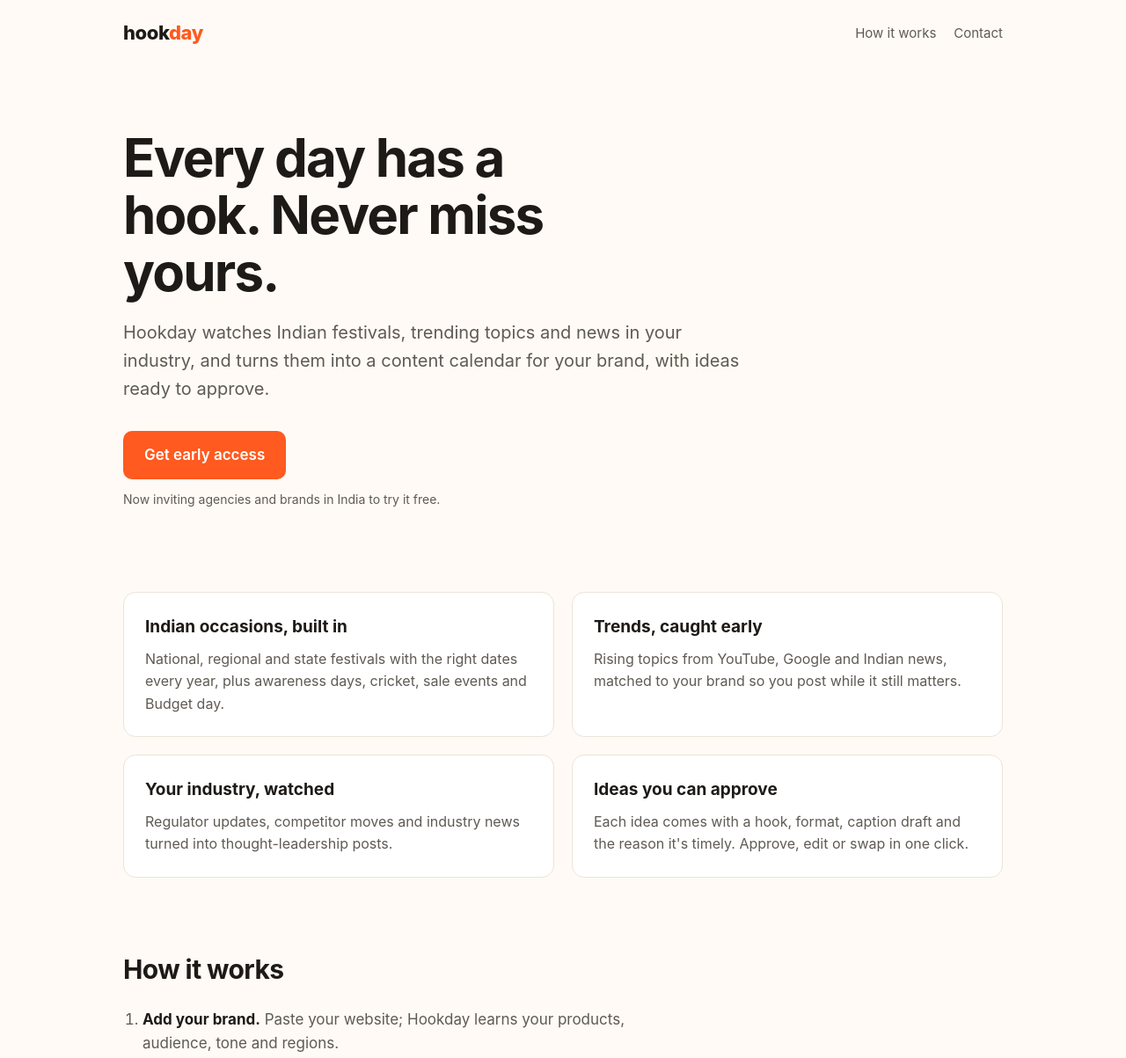
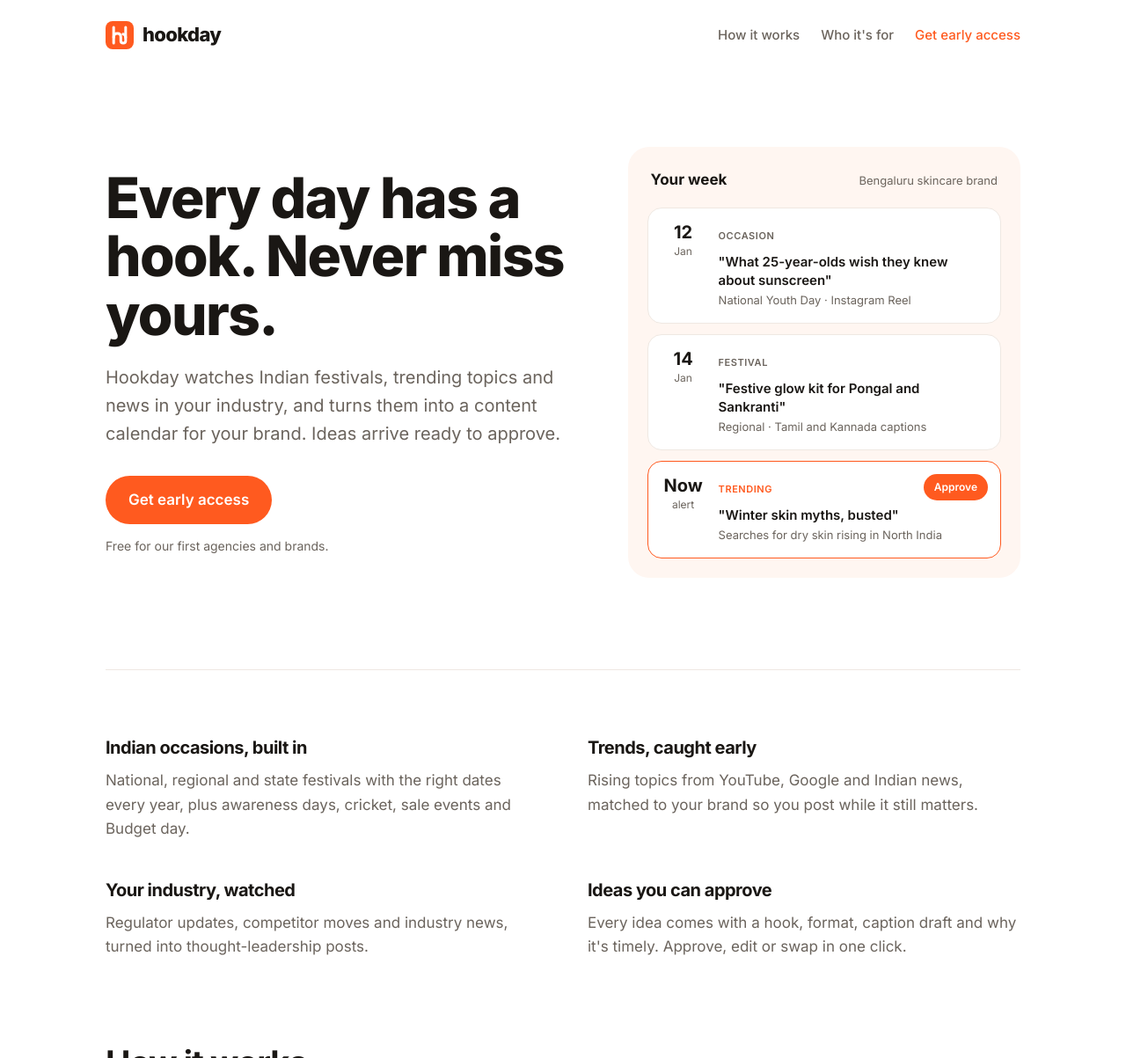
Before and after one commit to sunainayadav27/tryhookday, a plain HTML site: page site/index.html in a window 1280 px wide. Shown: the top 1203 px of the page at 88% size. Drawn offline with Linux system fonts and the light colour scheme.

Commit message:
Redesign home page: hero with calendar preview, audiences, early-access CTA
Co-Authored-By: Claude Opus 5.5 <noreply@anthropic.com>
Claude-Session: https://claude.ai/code/session_01PTnWzWkvbzm8nBPZUNN2K6

```diff
--- a/site/index.html
+++ b/site/index.html
@@ -5,42 +5,97 @@
   <meta name="viewport" content="width=device-width, initial-scale=1">
   <title>Hookday: know what to post, every day</title>
   <meta name="description" content="Hookday tracks Indian festivals, trends and industry news and turns them into a ready-to-approve content calendar for your brand.">
+  <meta property="og:title" content="Hookday: know what to post, every day">
+  <meta property="og:description" content="Indian festivals, trends and industry news, turned into a content calendar for your brand.">
+  <meta property="og:image" content="https://hookday.in/assets/hookday-facebook-cover-1640x624.png">
   <link rel="icon" href="assets/hookday-icon-1024.png">
+  <link rel="preconnect" href="https://fonts.googleapis.com">
+  <link rel="preconnect" href="https://fonts.gstatic.com" crossorigin>
+  <link href="https://fonts.googleapis.com/css2?family=Inter:wght@400;500;600;700;800&display=swap" rel="stylesheet">
   <link rel="stylesheet" href="styles.css">
 </head>
 <body>
   <div class="wrap">
     <header class="site">
-      <a class="logo" href="/">hook<span>day</span></a>
-      <nav><a href="#how">How it works</a><a href="mailto:hello@hookday.in">Contact</a></nav>
+      <a class="logo" href="/"><img src="assets/hookday-icon.svg" alt="" width="32" height="32">hookday</a>
+      <nav><a href="#how">How it works</a><a href="#who">Who it's for</a><a class="nav-cta" href="#early-access">Get early access</a></nav>
     </header>
 
     <section class="hero">
-      <h1>Every day has a hook. Never miss yours.</h1>
-      <p class="lead">Hookday watches Indian festivals, trending topics and news in your industry, and turns them into a content calendar for your brand, with ideas ready to approve.</p>
-      <a class="btn" href="mailto:hello@hookday.in?subject=Hookday%20early%20access">Get early access</a>
-      <p class="note">Now inviting agencies and brands in India to try it free.</p>
+      <div class="hero-text">
+        <h1>Every day has a hook. Never miss yours.</h1>
+        <p class="lead">Hookday watches Indian festivals, trending topics and news in your industry, and turns them into a content calendar for your brand. Ideas arrive ready to approve.</p>
+        <a class="btn" href="#early-access">Get early access</a>
+        <p class="note">Free for our first agencies and brands.</p>
+      </div>
+
+      <div class="mock" aria-label="Example of a Hookday content calendar">
+        <div class="mock-head">
+          <span class="mock-title">Your week</span>
+          <span class="mock-brand">Bengaluru skincare brand</span>
+        </div>
+        <div class="idea">
+          <div class="idea-date"><b>12</b><span>Jan</span></div>
+          <div class="idea-body">
+            <span class="tag">Occasion</span>
+            <p class="idea-hook">"What 25-year-olds wish they knew about sunscreen"</p>
+            <p class="idea-why">National Youth Day · Instagram Reel</p>
+          </div>
+        </div>
+        <div class="idea">
+          <div class="idea-date"><b>14</b><span>Jan</span></div>
+          <div class="idea-body">
+            <span class="tag">Festival</span>
+            <p class="idea-hook">"Festive glow kit for Pongal and Sankranti"</p>
+            <p class="idea-why">Regional · Tamil and Kannada captions</p>
+          </div>
+        </div>
+        <div class="idea hot">
+          <div class="idea-date"><b>Now</b><span>alert</span></div>
+          <div class="idea-body">
+            <span class="tag tag-hot">Trending</span>
+            <p class="idea-hook">"Winter skin myths, busted"</p>
+            <p class="idea-why">Searches for dry skin rising in North India</p>
+          </div>
+          <span class="approve">Approve</span>
+        </div>
+      </div>
     </section>
 
-    <div class="grid">
-      <div class="card"><h3>Indian occasions, built in</h3><p>National, regional and state festivals with the right dates every year, plus awareness days, cricket, sale events and Budget day.</p></div>
-      <div class="card"><h3>Trends, caught early</h3><p>Rising topics from YouTube, Google and Indian news, matched to your brand so you post while it still matters.</p></div>
-      <div class="card"><h3>Your industry, watched</h3><p>Regulator updates, competitor moves and industry news turned into thought-leadership posts.</p></div>
-      <div class="card"><h3>Ideas you can approve</h3><p>Each idea comes with a hook, format, caption draft and the reason it's timely. Approve, edit or swap in one click.</p></div>
-    </div>
+    <section class="features">
+      <div class="feature"><h3>Indian occasions, built in</h3><p>National, regional and state festivals with the right dates every year, plus awareness days, cricket, sale events and Budget day.</p></div>
+      <div class="feature"><h3>Trends, caught early</h3><p>Rising topics from YouTube, Google and Indian news, matched to your brand so you post while it still matters.</p></div>
+      <div class="feature"><h3>Your industry, watched</h3><p>Regulator updates, competitor moves and industry news, turned into thought-leadership posts.</p></div>
+      <div class="feature"><h3>Ideas you can approve</h3><p>Every idea comes with a hook, format, caption draft and why it's timely. Approve, edit or swap in one click.</p></div>
+    </section>
 
     <section class="how" id="how">
       <h2>How it works</h2>
-      <ol>
-        <li><strong>Add your brand.</strong> Paste your website; Hookday learns your products, audience, tone and regions.</li>
-        <li><strong>Get your calendar.</strong> A two-week plan mixing festivals, trends, industry news and your evergreen themes.</li>
-        <li><strong>Approve and post.</strong> Edit what you like, export it, or send it to the tools you already use.</li>
-      </ol>
+      <div class="steps">
+        <div class="step"><span class="num">1</span><h3>Add your brand</h3><p>Paste your website. Hookday learns your products, audience, tone and regions.</p></div>
+        <div class="step"><span class="num">2</span><h3>Get your calendar</h3><p>A two-week plan mixing festivals, trends, industry news and your own themes.</p></div>
+        <div class="step"><span class="num">3</span><h3>Approve and post</h3><p>Edit what you like, export it, or send it to the tools you already use.</p></div>
+      </div>
+    </section>
+
+    <section class="who" id="who">
+      <h2>Who it's for</h2>
+      <div class="steps">
+        <div class="step"><h3>Agencies</h3><p>Plan calendars for every client in minutes, and share them for approval.</p></div>
+        <div class="step"><h3>Brands</h3><p>A content strategist that never sleeps, for teams of one to ten.</p></div>
+        <div class="step"><h3>Freelancers</h3><p>Stay on top of every niche you manage without the daily scroll.</p></div>
+      </div>
+    </section>
+
+    <section class="cta" id="early-access">
+      <h2>Be one of our first brands</h2>
+      <p>We're inviting a small group of agencies and brands in India to use Hookday free and shape what we build.</p>
+      <a class="btn btn-light" href="mailto:hello@hookday.in?subject=Hookday%20early%20access&body=Name%3A%0ACompany%3A%0AWebsite%3A%0AAgency%20or%20brand%3F%3A">Request early access</a>
     </section>
 
     <footer class="site">
       <span>&copy; 2026 Hookday. Made in India.</span>
-      <span><a href="privacy.html">Privacy policy</a> &nbsp;·&nbsp; <a href="terms.html">Terms</a> &nbsp;·&nbsp; <a href="data-deletion.html">Data deletion</a> &nbsp;·&nbsp; <a href="mailto:hello@hookday.in">hello@hookday.in</a></span>
+      <span><a href="privacy.html">Privacy</a> · <a href="terms.html">Terms</a> · <a href="data-deletion.html">Data deletion</a> · <a href="mailto:hello@hookday.in">hello@hookday.in</a></span>
     </footer>
   </div>
 </body>
--- a/site/styles.css
+++ b/site/styles.css
@@ -1,24 +1,27 @@
 :root {
-  --bg: #fffaf5;
-  --ink: #1d1a17;
-  --muted: #5f5a54;
+  --bg: #ffffff;
+  --soft: #fff6f1;
+  --ink: #1a1714;
+  --muted: #6b645d;
   --accent: #ff5a1f;
-  --accent-ink: #ffffff;
+  --accent-soft: #ffe8dd;
+  --line: #efe8e2;
   --card: #ffffff;
-  --line: #ece4da;
-  --max: 1040px;
+  --max: 1080px;
 }
 @media (prefers-color-scheme: dark) {
   :root {
-    --bg: #141210;
-    --ink: #f4efe9;
-    --muted: #b3aba2;
-    --card: #1e1b18;
-    --line: #2f2a25;
+    --bg: #121110;
+    --soft: #1b1816;
+    --ink: #f4efea;
+    --muted: #aaa29a;
+    --accent-soft: #3a2116;
+    --line: #2a2623;
+    --card: #1b1816;
   }
 }
 * { box-sizing: border-box; }
-html { -webkit-text-size-adjust: 100%; }
+html { -webkit-text-size-adjust: 100%; scroll-behavior: smooth; }
 body {
   margin: 0;
   background: var(--bg);
@@ -26,48 +29,76 @@ body {
   font: 17px/1.6 "Inter", system-ui, -apple-system, "Segoe UI", Roboto, sans-serif;
 }
 a { color: var(--accent); }
+h1, h2, h3 { letter-spacing: -0.025em; }
 .wrap { max-width: var(--max); margin: 0 auto; padding: 0 20px; }
 
-header.site {
-  display: flex; align-items: center; justify-content: space-between;
-  padding: 20px 0;
-}
-.logo { font-weight: 800; font-size: 22px; letter-spacing: -0.02em; color: var(--ink); text-decoration: none; }
-.logo span { color: var(--accent); }
-nav a { color: var(--muted); text-decoration: none; margin-left: 20px; font-size: 15px; }
+/* Header */
+header.site { display: flex; align-items: center; justify-content: space-between; padding: 22px 0; gap: 16px; }
+.logo { display: inline-flex; align-items: center; gap: 10px; font-weight: 800; font-size: 22px; letter-spacing: -0.03em; color: var(--ink); text-decoration: none; }
+.logo img { border-radius: 8px; display: block; }
+nav { display: flex; align-items: center; gap: 24px; }
+nav a { color: var(--muted); text-decoration: none; font-size: 15px; font-weight: 500; }
 nav a:hover { color: var(--ink); }
+nav a.nav-cta { color: var(--accent); }
+@media (max-width: 640px) { nav a:not(.nav-cta) { display: none; } }
 
-.hero { padding: 72px 0 56px; }
-.hero h1 { font-size: clamp(36px, 6vw, 60px); line-height: 1.08; letter-spacing: -0.03em; margin: 0 0 20px; max-width: 14ch; }
-.hero p.lead { font-size: 20px; color: var(--muted); max-width: 56ch; margin: 0 0 32px; }
-.btn {
-  display: inline-block; background: var(--accent); color: var(--accent-ink);
-  padding: 14px 24px; border-radius: 10px; font-weight: 600; text-decoration: none;
-}
+/* Buttons */
+.btn { display: inline-block; background: var(--accent); color: #fff; padding: 14px 26px; border-radius: 999px; font-weight: 600; text-decoration: none; }
 .btn:hover { filter: brightness(0.95); }
-.note { color: var(--muted); font-size: 14px; margin-top: 12px; }
+.btn-light { background: #fff; color: var(--accent); }
 
-.grid { display: grid; grid-template-columns: 1fr; gap: 20px; padding: 24px 0 64px; }
-@media (min-width: 700px) { .grid { grid-template-columns: 1fr 1fr; } }
-.card { background: var(--card); border: 1px solid var(--line); border-radius: 14px; padding: 24px; }
-.card h3 { margin: 0 0 8px; font-size: 19px; }
-.card p { margin: 0; color: var(--muted); font-size: 16px; }
+/* Hero */
+.hero { display: grid; grid-template-columns: 1fr; gap: 48px; align-items: center; padding: 56px 0 72px; }
+@media (min-width: 900px) { .hero { grid-template-columns: 1.1fr 0.9fr; padding: 88px 0 104px; } }
+.hero h1 { font-size: clamp(40px, 6vw, 64px); line-height: 1.04; margin: 0 0 22px; font-weight: 800; }
+.lead { font-size: 20px; color: var(--muted); margin: 0 0 32px; max-width: 34em; }
+.note { color: var(--muted); font-size: 14px; margin: 14px 0 0; }
 
-section.how { padding: 16px 0 72px; }
-section.how h2 { font-size: 30px; letter-spacing: -0.02em; margin: 0 0 20px; }
-section.how ol { padding-left: 22px; color: var(--muted); max-width: 60ch; }
-section.how li { margin-bottom: 10px; }
-section.how li strong { color: var(--ink); }
+/* Product mock */
+.mock { background: var(--soft); border-radius: 24px; padding: 22px; display: grid; gap: 12px; }
+.mock-head { display: flex; justify-content: space-between; align-items: baseline; padding: 2px 4px 6px; gap: 12px; }
+.mock-title { font-weight: 700; }
+.mock-brand { color: var(--muted); font-size: 13px; }
+.idea { position: relative; display: flex; gap: 16px; background: var(--card); border: 1px solid var(--line); border-radius: 16px; padding: 16px; }
+.idea.hot { border-color: var(--accent); }
+.idea-date { flex: 0 0 48px; text-align: center; line-height: 1.1; }
+.idea-date b { display: block; font-size: 20px; }
+.idea-date span { font-size: 12px; color: var(--muted); }
+.idea-body { min-width: 0; }
+.idea-hook { margin: 6px 0 2px; font-weight: 600; font-size: 15px; line-height: 1.4; }
+.idea-why { margin: 0; color: var(--muted); font-size: 13px; }
+.tag { display: inline-block; font-size: 11px; font-weight: 600; text-transform: uppercase; letter-spacing: 0.05em; color: var(--muted); }
+.tag-hot { color: var(--accent); }
+.approve { position: absolute; top: 14px; right: 14px; font-size: 12px; font-weight: 600; color: #fff; background: var(--accent); padding: 5px 12px; border-radius: 999px; }
+@media (max-width: 420px) { .approve { display: none; } }
 
+/* Features */
+.features { display: grid; grid-template-columns: 1fr; gap: 40px 56px; padding: 32px 0 88px; border-top: 1px solid var(--line); padding-top: 72px; }
+@media (min-width: 700px) { .features { grid-template-columns: 1fr 1fr; } }
+.feature h3 { margin: 0 0 8px; font-size: 20px; }
+.feature p { margin: 0; color: var(--muted); }
+
+/* How + who */
+.how, .who { padding: 0 0 88px; }
+.how h2, .who h2, .cta h2 { font-size: clamp(28px, 4vw, 38px); margin: 0 0 28px; }
+.steps { display: grid; grid-template-columns: 1fr; gap: 28px; }
+@media (min-width: 760px) { .steps { grid-template-columns: repeat(3, 1fr); gap: 32px; } }
+.step h3 { margin: 0 0 6px; font-size: 19px; }
+.step p { margin: 0; color: var(--muted); }
+.num { display: inline-flex; align-items: center; justify-content: center; width: 32px; height: 32px; border-radius: 50%; background: var(--accent-soft); color: var(--accent); font-weight: 700; font-size: 15px; margin-bottom: 14px; }
+
+/* CTA */
+.cta { background: var(--accent); color: #fff; border-radius: 28px; padding: 56px 28px; text-align: center; margin-bottom: 72px; }
+.cta h2 { margin-bottom: 12px; }
+.cta p { margin: 0 auto 28px; max-width: 32em; opacity: 0.95; }
+
+/* Legal pages */
 .legal { max-width: 760px; padding: 32px 0 72px; }
-.legal h1 { font-size: 36px; letter-spacing: -0.02em; margin: 0 0 6px; }
+.legal h1 { font-size: 36px; margin: 0 0 6px; }
 .legal .updated { color: var(--muted); margin: 0 0 32px; }
 .legal h2 { font-size: 22px; margin: 36px 0 10px; }
-.legal p, .legal li { color: var(--ink); }
 .legal ul, .legal ol { padding-left: 22px; }
 
-footer.site {
-  border-top: 1px solid var(--line); padding: 28px 0 40px; color: var(--muted); font-size: 14px;
-  display: flex; flex-wrap: wrap; gap: 12px 24px; justify-content: space-between;
-}
+/* Footer */
+footer.site { border-top: 1px solid var(--line); padding: 28px 0 40px; color: var(--muted); font-size: 14px; display: flex; flex-wrap: wrap; gap: 12px 24px; justify-content: space-between; }
 footer.site a { color: var(--muted); }
```
Also changed, not shown: site/data-deletion.html (+1 -1 lines), site/privacy.html (+1 -1 lines), site/terms.html (+1 -1 lines).
